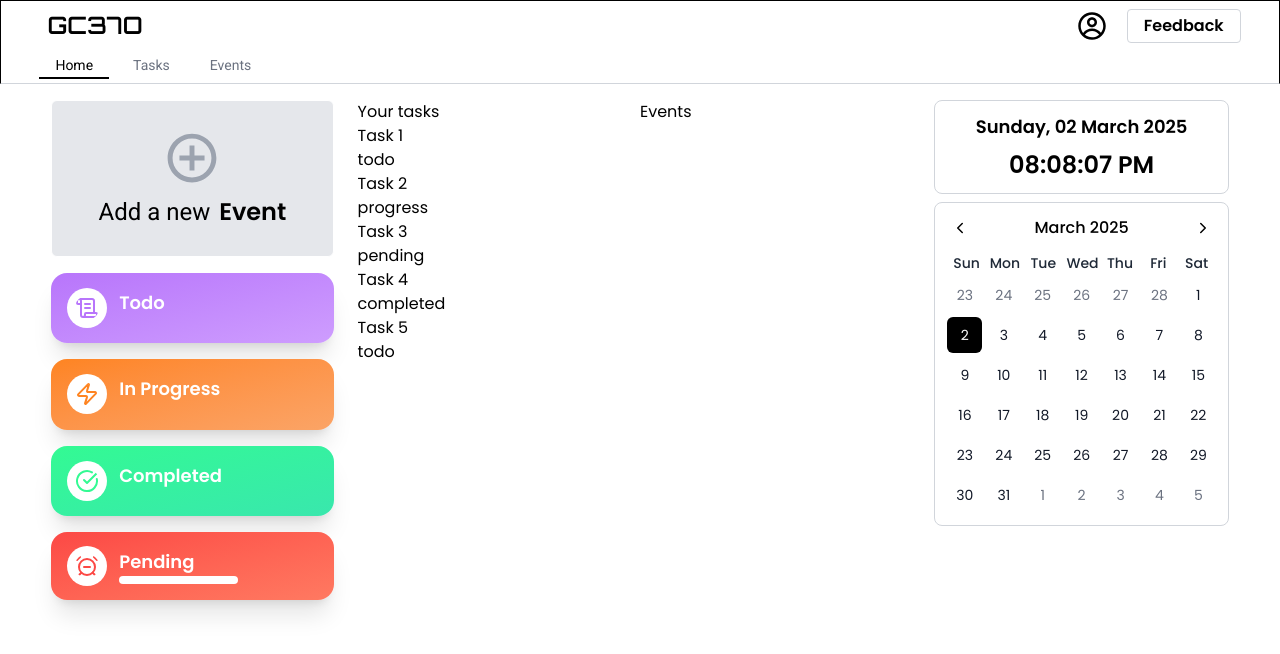
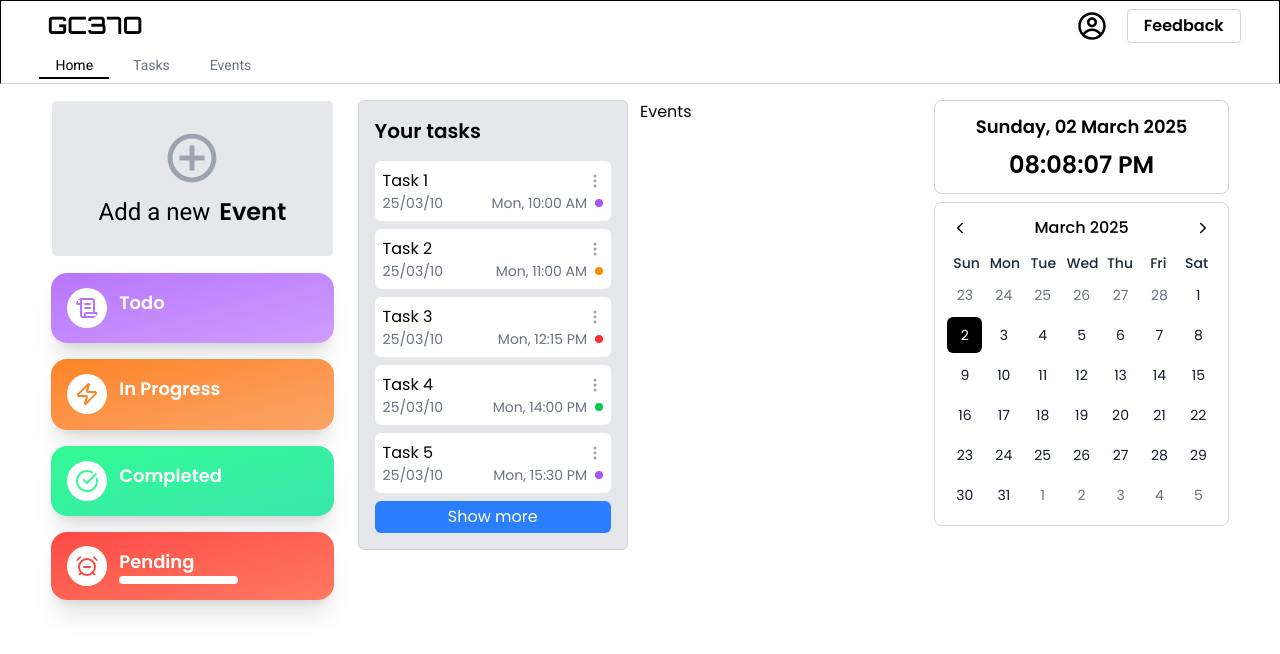
Before and after one commit to KousikBhowmik/GC37O, a React (Vite) app in the folder client/: page / in a window 1280 px wide. Shown: the top 654 px of the page. Built offline with nearby package versions, Linux system fonts and the light colour scheme; no server answers.

Commit message:
home taks secton done

```diff
--- /dev/null
+++ b/client/src/components/TaskCardSmall.jsx
@@ -0,0 +1,87 @@
+import React, { useEffect, useState } from "react";
+import {
+  getYear,
+  getMonth,
+  getDate,
+  getHours,
+  getMinutes,
+  format,
+} from "date-fns";
+import { BsThreeDotsVertical } from "react-icons/bs";
+
+const TaskCardSmall = ({ cardValue }) => {
+  const [cardData, setCardData] = useState(cardValue);
+  const [showEidt, setShowEdit] = useState(false);
+
+  useEffect(() => {
+    const tempTime = {
+      year: getYear(cardData.endTime).toString().slice(2),
+      month: (getMonth(cardData.endTime) + 1).toString().padStart(2, "0"),
+      date: getDate(cardData.endTime).toString().padStart(2, "0"),
+      hour: getHours(cardData.endTime).toString().padStart(2, "0"),
+      minute: getMinutes(cardData.endTime).toString().padStart(2, "0"),
+      amPm: format(cardData.endTime, "a"),
+      week: format(cardData.endTime, "EEEE").slice(0, 3),
+    };
+    const date = `${tempTime.year}/${tempTime.month}/${tempTime.date}`;
+    const time = `${tempTime.week}, ${tempTime.hour}:${tempTime.minute} ${tempTime.amPm}`;
+    setCardData({ ...cardData, date: date, time: time });
+  }, [cardValue]);
+
+  return (
+    <div className=" flex flex-col w-full bg-white cursor-pointer p-2  rounded-md  transition duration-200 hover:scale-105 ">
+      <div className="flex items-center justify-between">
+        <p className="text-black">{cardData.heading}</p>
+        <div className="relative">
+          <BsThreeDotsVertical
+            onClick={() => {
+              {
+                setShowEdit(!showEidt);
+              }
+            }}
+            className=" text-gray-400 hover:text-black "
+          />
+          {showEidt && (
+            <div className="absolute top-0 left-4 w-[100px] rounded-md  flex flex-col justify-between bg-white border border-gray-300 p-2">
+              <p
+                className={`${
+                  cardData.status === "todo"
+                    ? "text-purple-700"
+                    : cardData.status === "progress"
+                    ? "text-orange-400"
+                    : cardData.status == "completed"
+                    ? "text-green-500"
+                    : "text-red-500"
+                }  pl-1 text-sm   `}
+              >
+                {cardData.status}
+              </p>
+              <p className=" text-gray-500 pl-1 text-sm   hover:text-black">
+                Edit task
+              </p>
+            </div>
+          )}
+        </div>
+      </div>
+      <div className="flex justify-between  items-center ">
+        <p className="text-sm text-gray-500">{cardData.date}</p>
+        <div className="flex gap-2 items-center">
+          <p className="text-sm text-gray-500">{cardData.time}</p>
+          <p
+            className={`${
+              cardData.status === "todo"
+                ? "bg-purple-500"
+                : cardData.status === "progress"
+                ? "bg-orange-400"
+                : cardData.status == "completed"
+                ? "bg-green-500"
+                : "bg-red-500"
+            } size-2 rounded-full `}
+          ></p>
+        </div>
+      </div>
+    </div>
+  );
+};
+
+export default TaskCardSmall;
--- a/client/src/components/YourTasksCom.jsx
+++ b/client/src/components/YourTasksCom.jsx
@@ -1,4 +1,5 @@
 import React from "react";
+import TaskCardSmall from "./TaskCardSmall.jsx";
 
 const YourTasksCom = () => {
   const tempTasks = [
@@ -88,21 +89,18 @@ const YourTasksCom = () => {
     },
   ];
   return (
-    <div>
-      <h1>Your tasks</h1>
-      <div>
-        {tempTasks
-          .slice(0, 5)
-          .map(({ heading, description, startTime, endTime, status }, index) => (
-            <div key={index}>
-                <div>
-                    <h1>{heading}</h1>
-                    <p>{status}</p>
-                </div>
+    <div className="flex flex-col w-full dark:text-white border border-gray-300 dark:border-gray-700 rounded-md px-4 py-2 bg-gray-200 dark:bg-[#0a0a0a] gap-2 ">
+      <h1 className="py-2 text-xl font-semibold  ">Your tasks</h1>
 
-            </div>
-          ))}
-      </div>
+      {tempTasks.slice(0, 5).map((value, index) => (
+        <TaskCardSmall key={index} cardValue={value} />
+      ))}
+
+      {tempTasks.length > 5 && (
+        <button className="py-1 rounded-md mb-2 cursor-pointer text-white dark:text-black w-full  bg-blue-500 dark:bg-white ">
+          Show more
+        </button>
+      )}
     </div>
   );
 };
```
